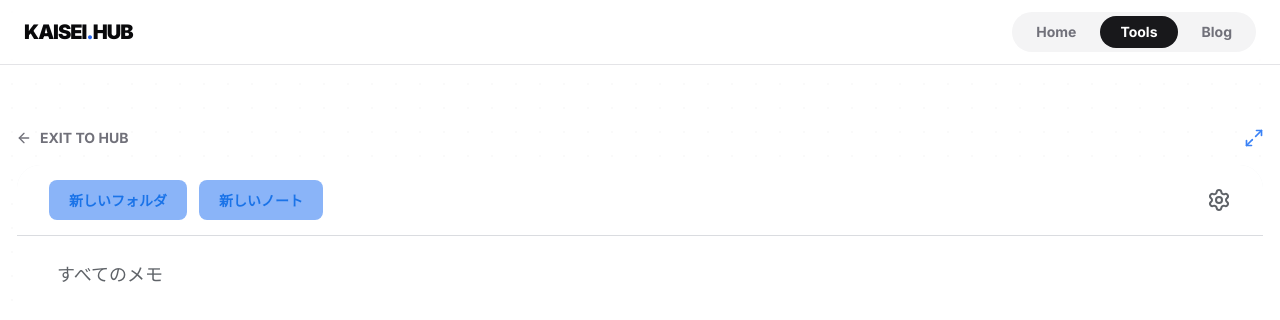
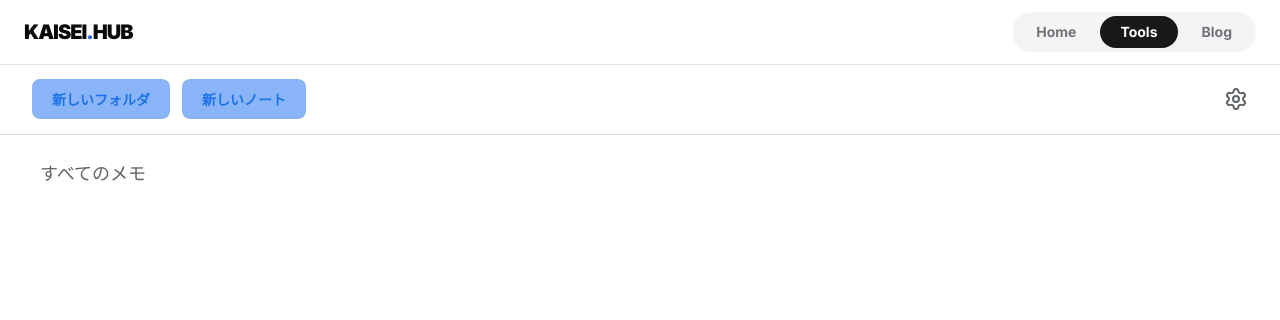
Before and after one commit to kaisei-2026/kaisei-12.-fromgoogle, a Next.js app: page /kaisei-google/tools/forenote in a window 1280 px wide. Shown: the top 320 px of the page. Built offline with nearby package versions, Linux system fonts and the light colour scheme.

Commit message:
Refactor ForenotePage component and update iframe source
Removed unused imports and the fullscreen toggle function. Updated iframe source to use a variable.

```diff
--- a/app/tools/forenote/page.tsx
+++ b/app/tools/forenote/page.tsx
@@ -1,34 +1,23 @@
 "use client";
-import { motion } from "framer-motion";
-import Link from "next/link";
-import { ArrowLeft, Maximize2 } from "lucide-react";
+import React from "react";
 
 export default function ForenotePage() {
-  const toggleFullscreen = () => {
-    const iframe = document.getElementById("forenote-iframe");
-    iframe?.requestFullscreen().catch(err => console.log(err));
-  };
+  // 🌟 URLを新しいリポジトリ名に修正
+  const iframeSrc = "/kaisei-google/apps/forenote.html";
 
   return (
-    <div className="min-h-screen pt-32 px-4 pb-4 flex flex-col h-screen">
-      <div className="flex justify-between items-center mb-4 max-w-7xl mx-auto w-full">
-        <Link href="/tools" className="flex items-center text-sm font-bold text-zinc-500 hover:text-white transition-colors">
-          <ArrowLeft size={16} className="mr-2" /> EXIT TO HUB
-        </Link>
-        <button onClick={toggleFullscreen} className="text-blue-500 hover:text-blue-400 transition-colors">
-          <Maximize2 size={20} />
-        </button>
-      </div>
+    <div className="flex flex-col h-screen bg-white">
+      {/* ヘッダー(64px)分の隙間を作る */}
+      <div className="h-16 shrink-0" />
 
-      <motion.div initial={{ opacity: 0 }} animate={{ opacity: 1 }} className="flex-1 w-full max-w-7xl mx-auto rounded-3xl overflow-hidden border border-white/10 bg-white">
+      {/* 本体：画面いっぱいに広げる */}
+      <div className="flex-1 w-full overflow-hidden">
         <iframe
-          id="forenote-iframe"
-          src="/kaisei-google/apps/forenote.html"
+          src={iframeSrc}
           className="w-full h-full border-none"
           title="Forenote Pro"
-          allow="fullscreen"
         />
-      </motion.div>
+      </div>
     </div>
   );
 }
```
